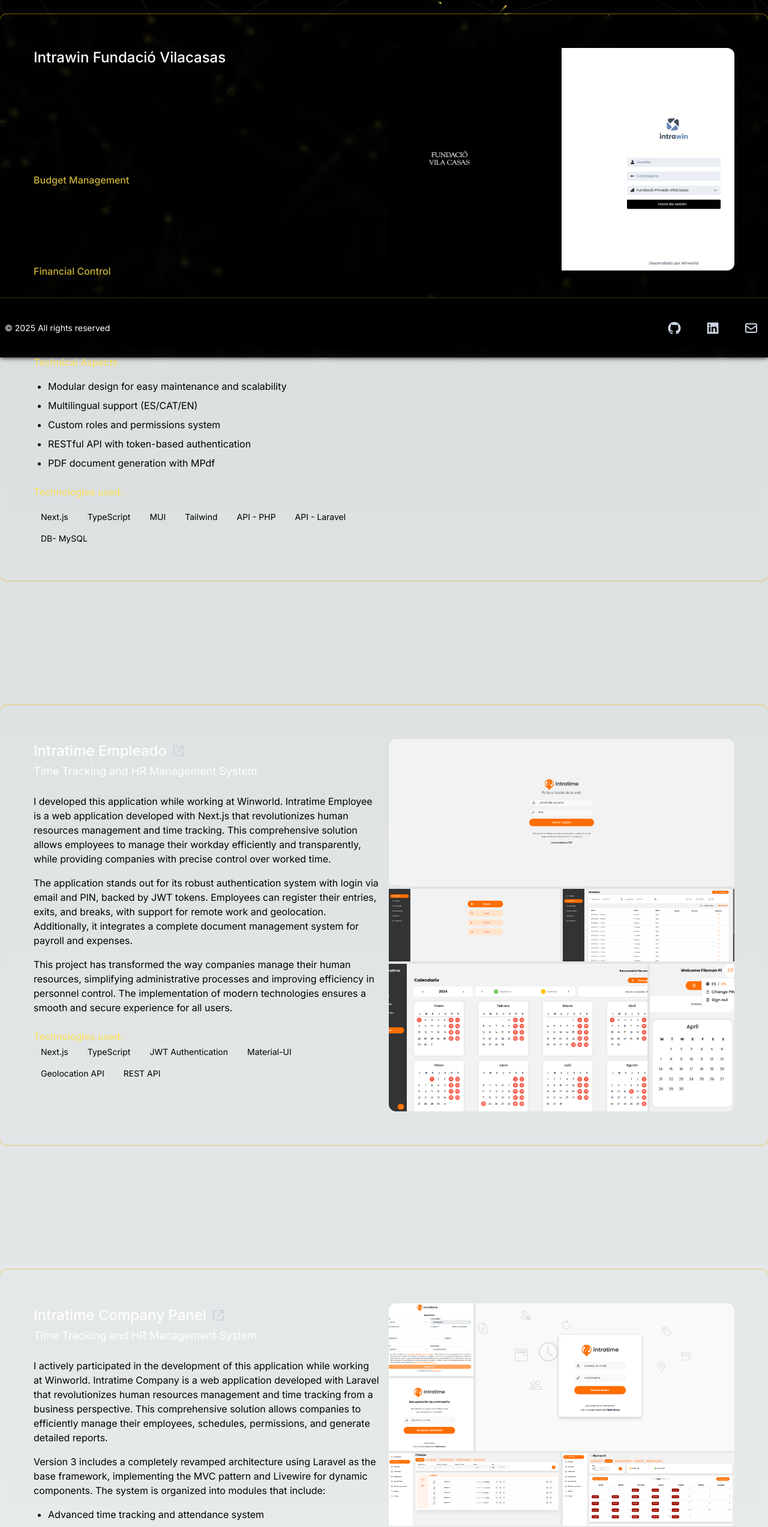
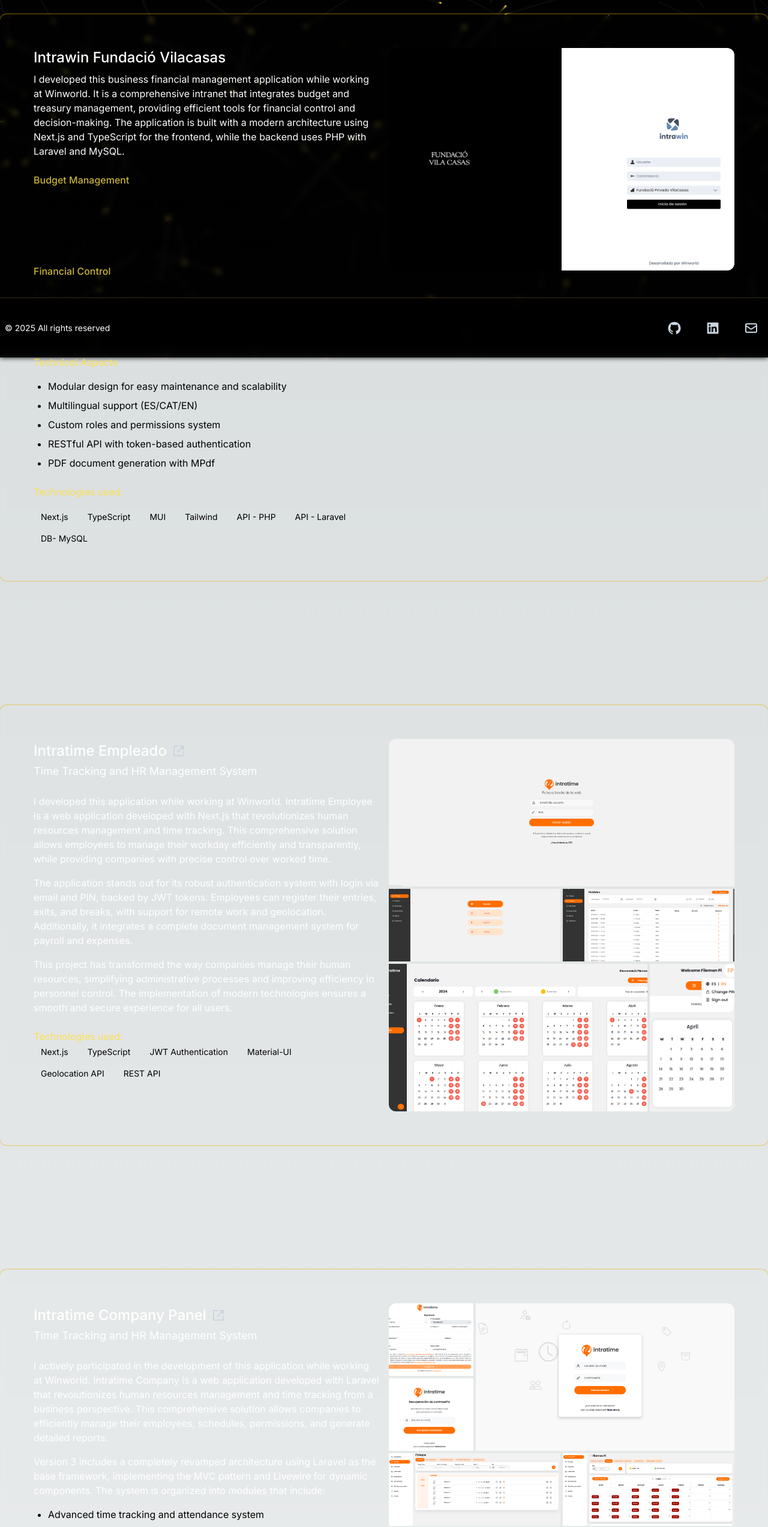
Before and after one commit to DJGValls/port-folio-daniel, a Next.js app: page /en/projects in a window 1280 px wide. Shown: the part 204-2750 px from the top of the page at 60% size. Built offline with nearby package versions, Linux system fonts and the light colour scheme.

Commit message:
Fix error en color de texxtos en proyectos

```diff
--- a/src/components/aboutMe/AboutMe.tsx
+++ b/src/components/aboutMe/AboutMe.tsx
@@ -24,9 +24,9 @@
         <CustomCard title={t("title")} id="about">
             <div className="w-full lg:w-1/2 lg:pl-4 lg:pr-12">
                 <div className="mt-8 space-y-6">
-                    <p>{t("text1")}</p>
-                    <p>{t("text2")}</p>
-                    <p>
+                    <p className="text-white">{t("text1")}</p>
+                    <p className="text-white">{t("text2")}</p>
+                    <p className="text-white">
                         <a
                             href={`/${lang}/projects`}
                             className="text-yellow-300/80 hover:text-yellow-300  decoration-2 underline-offset-4 transition-colors duration-300 hover:drop-shadow-[0_0_0.3rem_#fde047]">
@@ -34,7 +34,7 @@
                         </a>{" "}
                         {t("text3")}
                     </p>
-                    <p>{t("text4")}</p>
+                    <p className="text-white">{t("text4")}</p>
                 </div>
             </div>
             <div className="w-full lg:w-1/2 lg:pr-4 lg:pl-12">
--- a/src/components/buttons/CustomChipLinkButton.tsx
+++ b/src/components/buttons/CustomChipLinkButton.tsx
@@ -1,10 +1,7 @@
 "use client";
 import { Chip, SvgIconProps } from "@mui/material";
-import Link from "next/link";
 import React from "react";
 import { IconType } from "react-icons";
-import { BiLinkExternal } from "react-icons/bi";
-import { FaAccessibleIcon } from "react-icons/fa";
 
 type CustomChipLinkButtonProps = {
     label: string;
--- a/src/components/projects/factokis/FactokisProject.tsx
+++ b/src/components/projects/factokis/FactokisProject.tsx
@@ -73,7 +73,7 @@
                             <h3 className="text-lg text-white">{t("title2")}</h3>
                         </div>
                         <div className="space-y-4">
-                            <p>{t("text1")}</p>
+                            <p className="text-white">{t("text1")}</p>
                             <h6 className="font-medium text-yellow-300/80">{t("subTitle1")}</h6>
                             <ul className="list-disc pl-6 space-y-2">
                                 <li>{t("subTitle1-point1")}</li>
--- a/src/components/projects/futAliner/FutAlinerProject.tsx
+++ b/src/components/projects/futAliner/FutAlinerProject.tsx
@@ -73,7 +73,7 @@
                             <h3 className="text-lg text-white">{t("title2")}</h3>
                         </div>
                         <div className="space-y-4">
-                            <p>{t("text1")}</p>
+                            <p className="text-white">{t("text1")}</p>
                             <h6 className="font-medium text-yellow-300/80">{t("subTitle1")}</h6>
                             <ul className="list-disc pl-6 space-y-2">
                                 <li>{t("subTitle1-point1")}</li>
--- a/src/components/projects/intratimeEmpleado/IntratimeEmpleadoProject.tsx
+++ b/src/components/projects/intratimeEmpleado/IntratimeEmpleadoProject.tsx
@@ -75,9 +75,9 @@
                             <h3 className="text-lg text-white">{t("subTitle1")}</h3>
                         </div>
                         <div className="space-y-4">
-                            <p>{t("text1")}</p>
-                            <p>{t("text2")}</p>
-                            <p>{t("text3")}</p>
+                            <p className="text-white">{t("text1")}</p>
+                            <p className="text-white">{t("text2")}</p>
+                            <p className="text-white">{t("text3")}</p>
                         </div>
 
                         <div>
--- a/src/components/projects/intratimeEmpresa/IntratimeEmpresa.tsx
+++ b/src/components/projects/intratimeEmpresa/IntratimeEmpresa.tsx
@@ -108,8 +108,8 @@
                             <h3 className="text-lg text-white">{t("subTitle1")}</h3>
                         </div>
                         <div className="space-y-4">
-                            <p>{t("text1")}</p>
-                            <p>{t("text2")}</p>
+                            <p className="text-white">{t("text1")}</p>
+                            <p className="text-white">{t("text2")}</p>
                             <ul className="list-disc pl-6 space-y-2">
                                 <li>{t("subTitle1-point1")}</li>
                                 <li>{t("subTitle1-point2")}</li>
--- a/src/components/projects/myPortFolio/PortfolioProject.tsx
+++ b/src/components/projects/myPortFolio/PortfolioProject.tsx
@@ -53,7 +53,7 @@
                     </h5>
                     <div className="space-y-6">
                         <div className="space-y-4 mt-4">
-                            <p>{t("text1")}</p>
+                            <p className="text-white">{t("text1")}</p>
 
                             <h6 className="font-medium text-yellow-300/80">{t("subTitle1")}</h6>
                             <div className="flex flex-wrap gap-2">
--- a/src/components/projects/vilacasas/VilacasasProject.tsx
+++ b/src/components/projects/vilacasas/VilacasasProject.tsx
@@ -24,7 +24,7 @@
                         {/* <BiLinkExternal className="transition-transform ml-2 group-hover/item:translate-x-2 group-hover/item:-translate-y-2" /> */}
                     </h5>
                     <div className="mt-2 space-y-6">
-                        <p>{t("text1")}</p>
+                        <p className="text-white">{t("text1")}</p>
 
                         <div className="space-y-4">
                             <h6 className="font-medium text-yellow-300/80">{t("subTitle1")}</h6>
```
